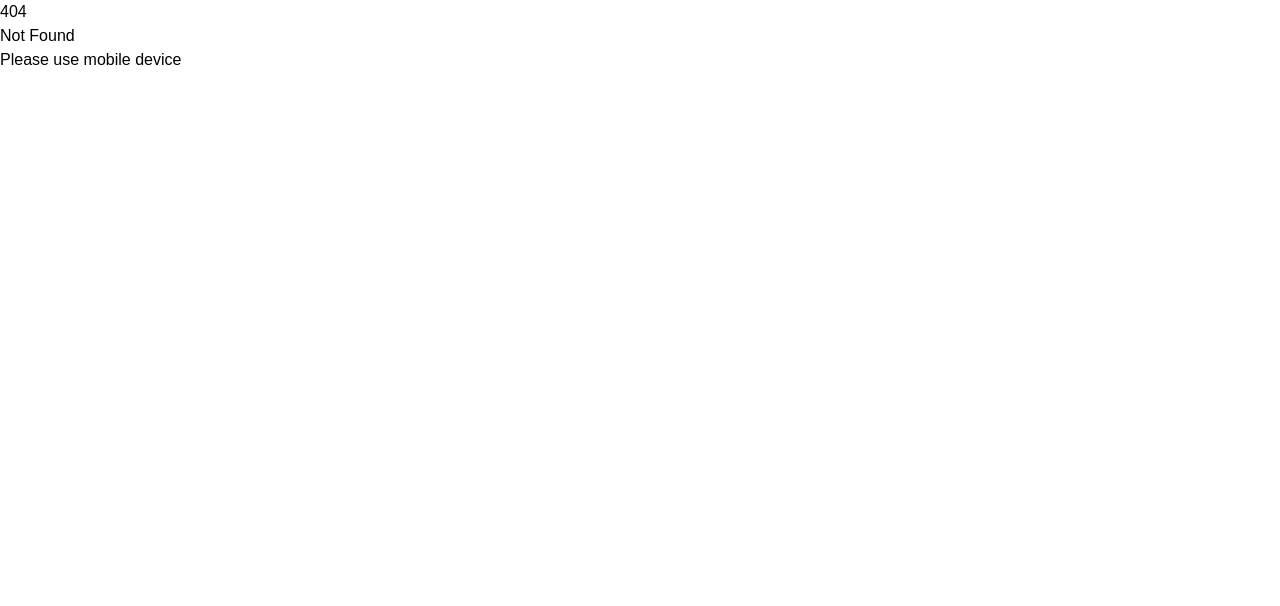
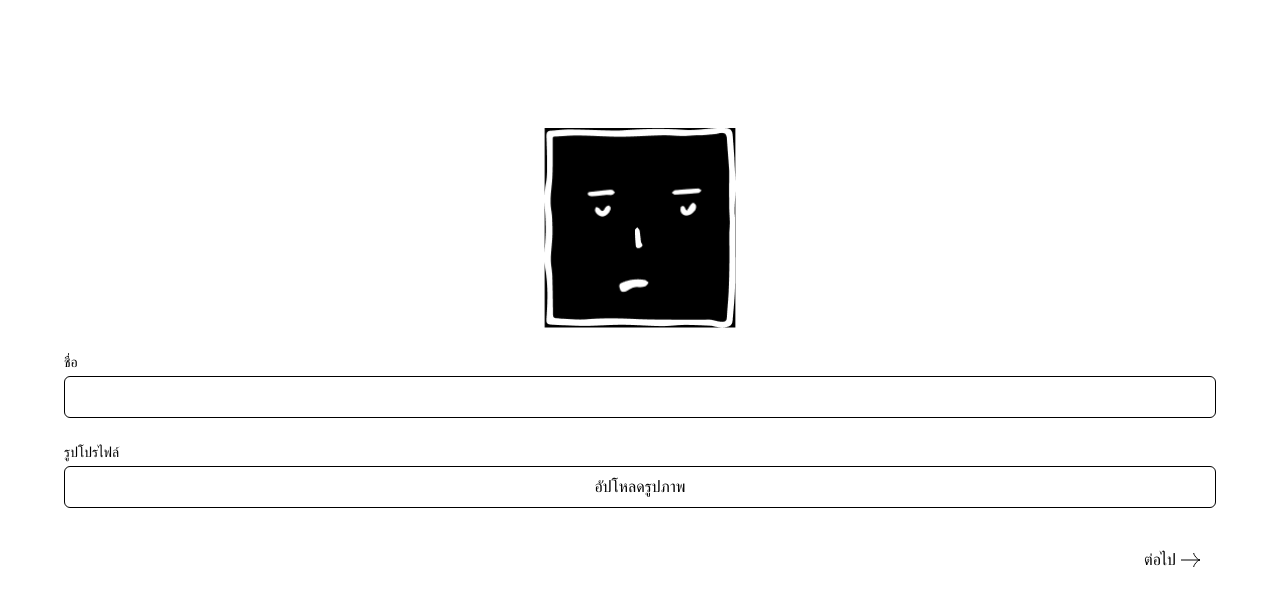
Before and after one commit to Tantatorn-dev/deathtalk-photobooth, a SvelteKit app: page /photo in a window 1280 px wide. Before the commit this address had no page. Shown: the top 606 px of the page. Built offline with nearby package versions, Linux system fonts and the light colour scheme; a web font is replaced by a local one.

Commit message:
feat: add photo upload page

```diff
--- /dev/null
+++ b/src/components/photo/ArrowRight.svelte
@@ -0,0 +1,10 @@
+<svg width="24" height="24" viewBox="0 0 24 24" fill="none" xmlns="http://www.w3.org/2000/svg">
+<g clip-path="url(#clip0_178_302)">
+<path d="M17.6667 5C17.6667 5.742 18.247 6.85 18.8344 7.78C19.5896 8.98 20.4921 10.027 21.5268 10.826C22.3027 11.425 23.2432 12 24 12M24 12C23.2432 12 22.3019 12.575 21.5268 13.174C20.4921 13.974 19.5896 15.021 18.8344 16.219C18.247 17.15 17.6667 18.26 17.6667 19M24 12L5 12" stroke="black"/>
+</g>
+<defs>
+<clipPath id="clip0_178_302">
+<rect width="24" height="24" fill="white" transform="translate(24) rotate(90)"/>
+</clipPath>
+</defs>
+</svg>
--- /dev/null
+++ b/src/routes/photo/+page.svelte
@@ -0,0 +1,23 @@
+<script lang="ts">
+	import ArrowRight from "../../components/photo/ArrowRight.svelte";
+
+</script>
+
+<div class="flex flex-col items-center gap-2 mt-32">
+	<img src="/placeholder.png" class="w-48" alt="placeholder" />
+
+	<div class="flex flex-col w-full gap-1 pl-16 pr-16 mt-4">
+		<p class="text-sm">ชื่อ</p>
+		<input type="text" class="w-full p-2 border border-black rounded-md" />
+	</div>
+
+	<div class="flex flex-col w-full gap-1 pl-16 pr-16 mt-4">
+		<p class="text-sm">รูปโปรไฟล์</p>
+		<button class="w-full p-2 border border-black rounded-md">อัปโหลดรูปภาพ</button>
+	</div>
+
+	<button class="flex flex-row justify-end w-full pr-20 mt-8">
+		<p>ต่อไป</p>
+		<ArrowRight />
+	</button>
+</div>
```
Also changed, not shown: static/placeholder.png (added).
